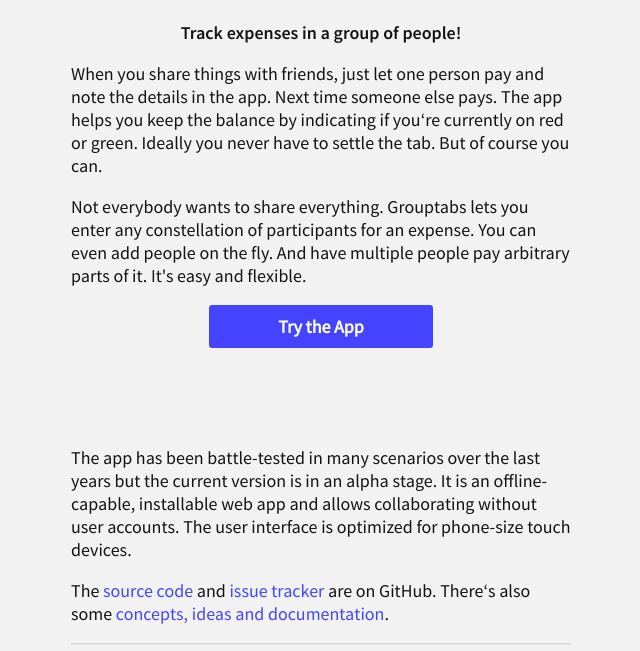
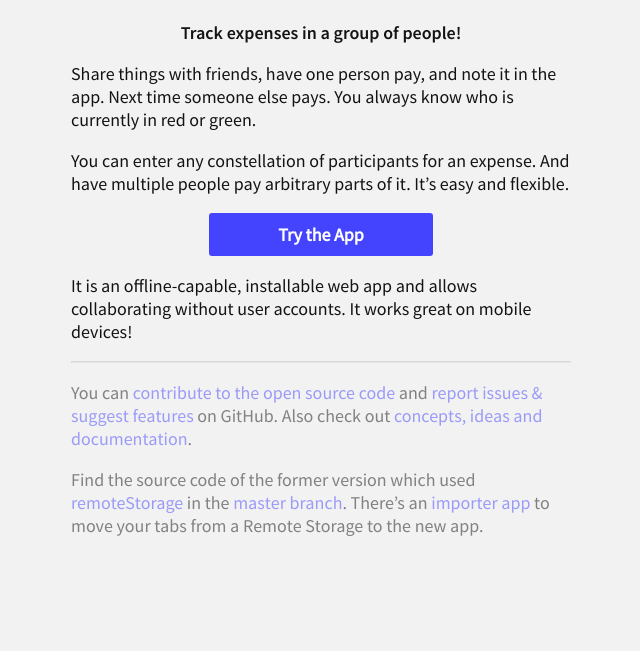
Before and after one commit to xMartin/grouptabs-website, a plain HTML site: page index.html in a window 1280 px wide. Shown: the part 149-800 px from the top of the page, without its empty margins (319-959 px from the left). Drawn offline with Linux system fonts and the light colour scheme.

Commit message:
More wording improvements
Signed-off-by: Jan-Christoph Borchardt <hey@jancborchardt.net>

```diff
--- a/index.html
+++ b/index.html
@@ -11,22 +11,19 @@
 	<h1 class="center"><img id="logo" src="logo.png" alt=""> Grouptabs</h1>
 	<p class="center"><strong>Track expenses in a group of people!</strong></p>
 
-	<p>When you share things with friends, just let one person pay and note the details in the app. Next time someone else pays. The app helps you keep the balance by indicating if you‘re currently on red or green. Ideally you never have to settle the tab. But of course you can.</p>
+	<p>Share things with friends, have one person pay, and note it in the app. Next time someone else pays. You always know who is currently in red or green.</p>
 
-	<p>Not everybody wants to share everything. Grouptabs lets you enter any constellation of participants for an expense. You can even add people on the fly. And have multiple people pay arbitrary parts of it. It's easy and flexible.</p>
+	<p>You can enter any constellation of participants for an expense. And have multiple people pay arbitrary parts of it. It’s easy and flexible.</p>
 
 	<p class="center"><a class="button" href="https://app.grouptabs.net/">Try the App</a></p>
 
-	<p>The app has been battle-tested in many scenarios over the last years but the current version is in an alpha stage. It is an offline-capable, installable web app and allows collaborating without user accounts. The user interface is optimized for phone-size touch devices.</p>
-	<p>The <a href="https://github.com/xMartin/grouptabs">source code</a> and <a href="https://github.com/xMartin/grouptabs/issues">issue tracker</a> are on GitHub. There‘s also some <a href="https://github.com/xMartin/grouptabs/wiki">concepts, ideas and documentation</a>.</p>
+	<p>It is an offline-capable, installable web app and allows collaborating without user accounts. It works great on mobile devices!</p>
 
 	<hr>
 
 	<div>
-		<p>The former version is very stable and in maintenance mode. For syncing with other devices it uses <a href="http://remotestorage.io">remoteStorage</a>. You can collaborate on tabs by sharing a remoteStorage account.</p>
+		<p>You can <a href="https://github.com/xMartin/grouptabs">contribute to the open source code</a> and <a href="https://github.com/xMartin/grouptabs/issues">report issues &amp; suggest features</a> on GitHub. Also check out <a href="https://github.com/xMartin/grouptabs/wiki">concepts, ideas and documentation</a>.</p>
 
-		<p>Find the source code in the <a href="https://github.com/xMartin/grouptabs/tree/master">master branch</a>.</p>
-
-		<p>There‘s an <a href="https://rs-importer.grouptabs.net">importer app</a> for copying tab data from a Remote Storage to the backend of the new app version (<a href="https://github.com/xMartin/grouptabs-rs-importer">source</a>).</p>
+		<p>Find the source code of the former version which used <a href="http://remotestorage.io">remoteStorage</a> in the <a href="https://github.com/xMartin/grouptabs/tree/master">master branch</a>. There’s an <a href="https://rs-importer.grouptabs.net">importer app</a> to move your tabs from a Remote Storage to the new app.</p>
 	</div>
 </div>
--- a/style.css
+++ b/style.css
@@ -54,11 +54,10 @@
 	display: inline-block;
 	padding: 10px 12px;
 	width: 40%;
-    background: #44f;
-    color: #fff !important;
-    border-radius: 3px;
+	background: #44f;
+	color: #fff !important;
+	border-radius: 3px;
 	font-weight: bold;
-	margin-bottom: 80px;
 }
 
 .center {
@@ -70,5 +69,5 @@
 }
 
 #main div {
-	color: #aaa;
+	opacity: .5;
 }
```
